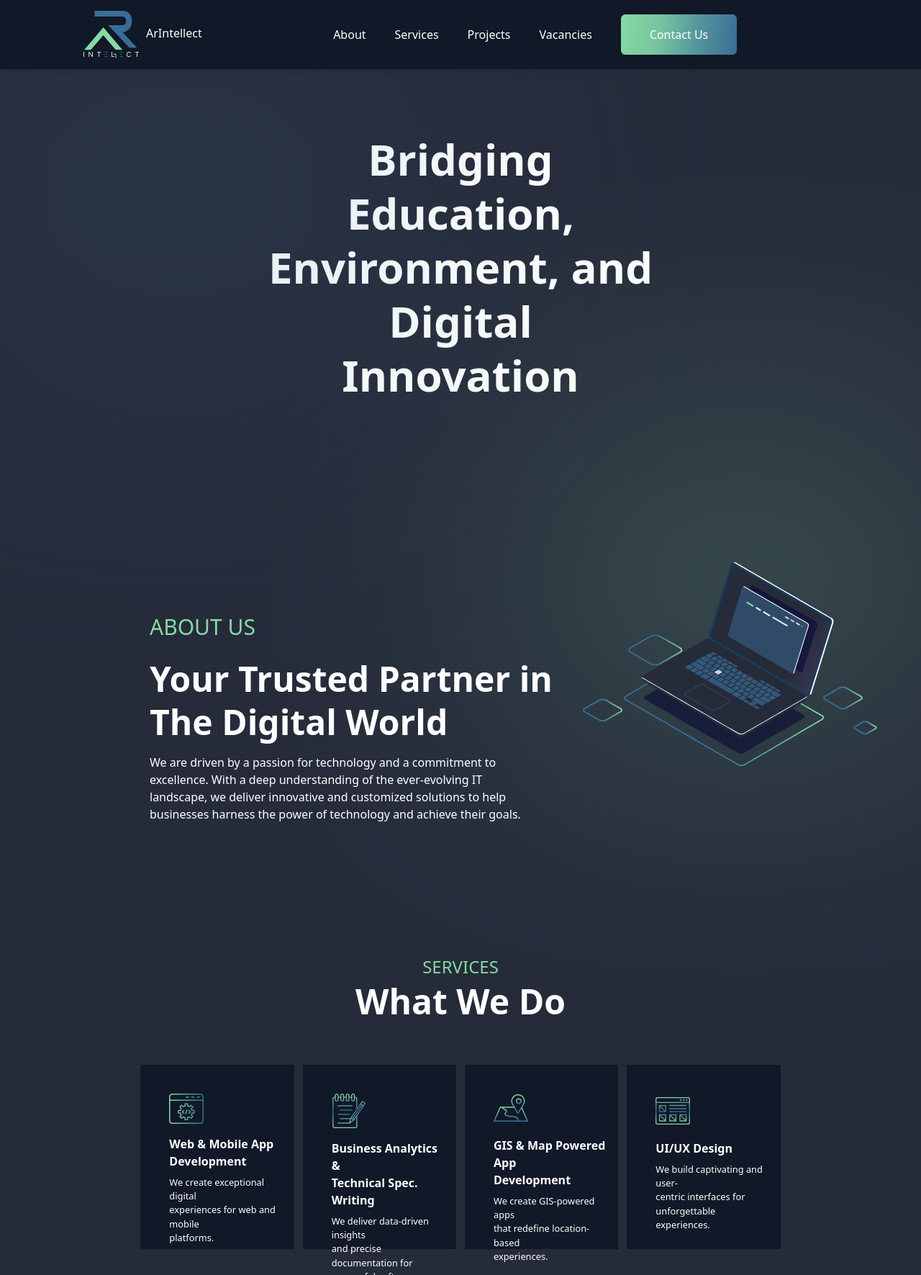
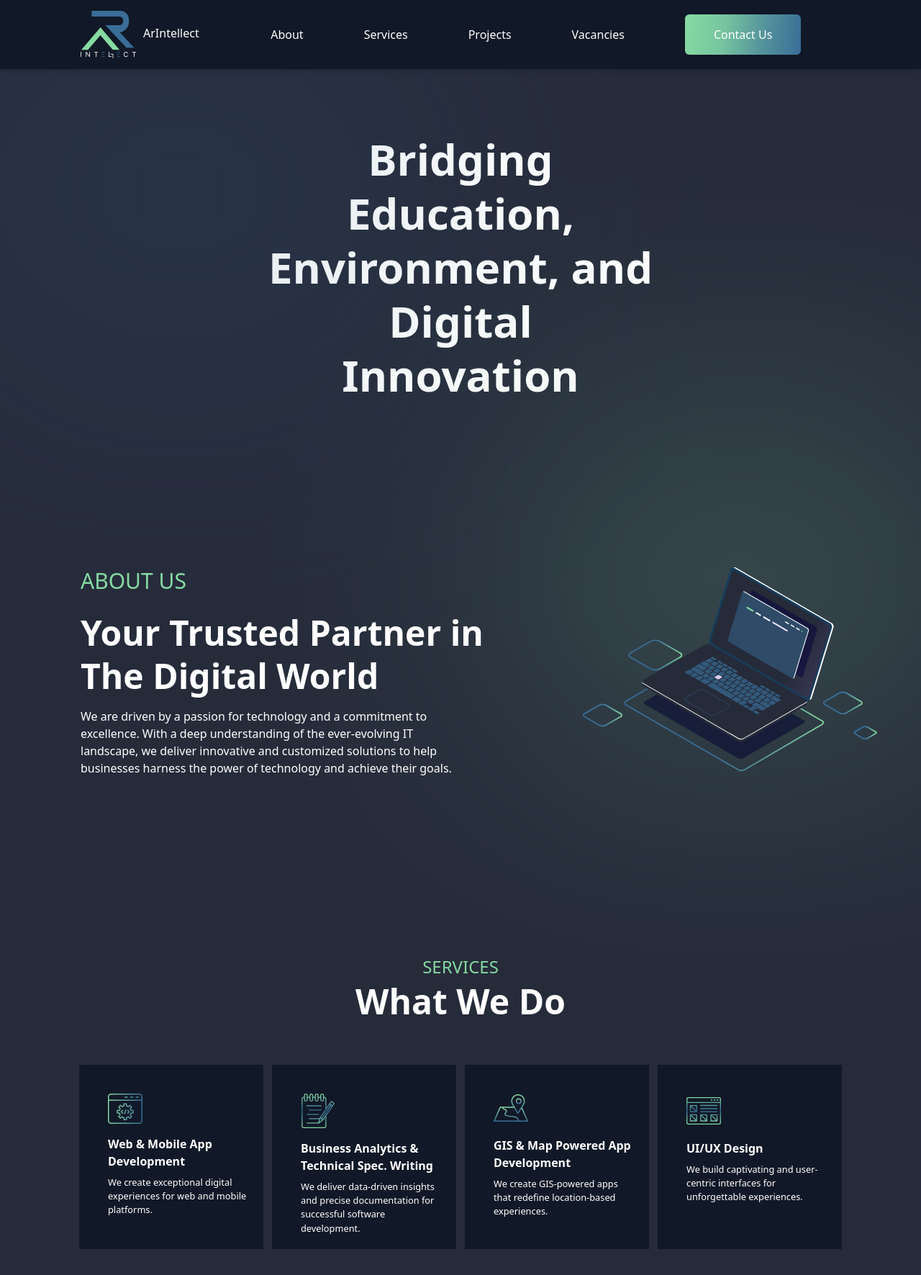
Before and after one commit to Vahe9955/arintellect.am, a website built with Vite: page src/index.html in a window 1280 px wide. Shown: the top 1771 px of the page at 72% size. Built offline with nearby package versions, Linux system fonts and the light colour scheme; a web font is replaced by a local one.

Commit message:
fixed  position

```diff
--- a/src/index.html
+++ b/src/index.html
@@ -26,9 +26,9 @@
           ></script>
         </head>
         <body class="bg-262B3A ">
-          <nav class="fixed top-0 left-0 w-full h-24 p-5 shadow-md flex items-center bg-gray-900 text-white justify-between z-10">
+          <nav class=".header fixed top-0 left-0 w-full h-24  shadow-md flex items-center bg-gray-900 text-white justify-between z-10">
             <div class="flex justify-between items-center">
-              <span class="text-2xl font-[Poppins] flex pl-24 cursor-pointer">
+              <span class="text-2xl font-[Poppins] flex pl-28 cursor-pointer">
                 <img class="logoFirst inline" src="Images/ArIntellectLogo.svg" />
                 <p class=" text-base pl-2.5  text-white inline-flex mt-5 font-sans">ArIntellect</p>
               </span>
@@ -38,9 +38,9 @@
               </span>
             </div>
 
-            <ul class="w-full left-0 md:flex md:items-center z-[-1] md:z-auto md:py-0 py-4 md:pl-0 pl-7 h-24 md:opacity-100 opacity-0 top-[-500px] transition-all ease-in duration-500 md:justify-center md:static absolute md:w-full">
+            <ul class="gap-11 w-full justify-center left-0 md:flex md:items-center z-[-1] md:z-auto md:py-0 py-4 md:pl-0 pl-7 h-24 md:opacity-100 opacity-0 top-[-500px] transition-all ease-in duration-500 md:justify-center md:static absolute md:w-full">
               <li class="li mr-6 mx-4 my-6 md:my-0 inline-flex">
-                <a href="#about-link" class="text-white hover:text-cyan-500 duration-500 font-sans" onclick="scrollToSection('about-link')">About</a>
+                <a href="#about-link" class="text-white  hover:text-cyan-500 duration-500 font-sans" onclick="scrollToSection('about-link')">About</a>
               </li>
               <li class="li mr-6 mx-4 my-6 md:my-0 inline-flex">
                 <a href="#services-link" onclick="scrollToSection('services-link')" class="text-white hover:text-cyan-500 duration-500 font-sans">Services</a>
@@ -51,9 +51,11 @@
               <li class="li mr-6 ms-4 my-6 md:my-0 inline-flex">
                 <a href="#vacancies-link" onclick="scrollToSection('vacancies-link')" class="text-white hover:text-cyan-500 duration-500 font-sans">Vacancies</a>
               </li>
-              <button href="#contactus-link" onclick="scrollToSection('contactus-link')" class="left-40 li mr-6 p-10 contactusbutton mx-4 w-36 h-14 hover:bg-cyan-500 py-4 text-white font-medium cursor-pointer font-sans">
+              <div class="pr-2.5 ">
+              <button href="#contactus-link" onclick="scrollToSection('contactus-link')" class="  right-align left-40 li mr-6 p-10 contactusbutton mx-4 w-36 h-14 hover:bg-cyan-500 py-4 text-white font-medium cursor-pointer font-sans">
                 Contact Us
               </button>
+            </div>
             </ul>
           </nav>
 
@@ -96,7 +98,7 @@
                 "
               ></div>
               <div class="about ">
-                <div class="mt-64 pl-52  absolute ">
+                <div class="mt-48 pl-28  absolute ">
                   <p class="p1 font-sans font-normal  leading-8 text-custom-green text-3xl max-w-max w-113 h-16  " href="#about">ABOUT US</p>
 
       <p class="p2 text-white max-w-max font-sans  font-bold from-neutral-700 text-5xl">
@@ -110,22 +112,12 @@
                     landscape, we deliver innovative and customized solutions to help<br />
                     businesses harness the power of technology and achieve their goals.
                   </p>
-
-
-
-
-
-
-
-
-
                 </div>
-
             </div>
-            <div class="animation absolute right-0"  id="animation"
+            <div class="animation absolute right-0 mt-8"  id="animation"
             >
               <script src="https://unpkg.com/@lottiefiles/lottie-player@latest/dist/lottie-player.js"></script>
-              <lottie-player class="h-64 w-72" src="./animation.json"  background="transparent"  speed="1" style="width: 520px; height: 672px"  loop  autoplay></lottie-player>
+              <lottie-player class="h-64 w-72 mt-10" src="./animation.json"  background="transparent"  speed="1" style="width: 520px; height: 542px"   loop  autoplay></lottie-player>
 
 
             </div>
@@ -146,7 +138,7 @@
               </div>
               <div class=" flex mt-16  gap-3 justify-center ">
 
-                  <div class="lg:w-1/6 p-4 w-64 h-64 bg-gray-900">
+                  <div class="lg:w-1/5 p-4 w-64 h-64 bg-gray-900">
                     <div class="mt-6 ml-6">
                       <img src="images/rectangle-1.svg"  />
                       <p class="
@@ -155,7 +147,7 @@
                     </div>
                     </div>
 
-                  <div class="lg:w-1/6 p-4 w-64 h-64 bg-gray-900">
+                  <div class="lg:w-1/5 p-4 w-64 h-64 bg-gray-900">
                     <div class="mt-6 ml-6">
                       <img src="images/rectangle-2.svg" class="w-12 h-12" />
                       <p class=" font-bold  text-white mt-4 font-sans inline-block"> Business Analytics &<br />Technical Spec. Writing</p>
@@ -163,7 +155,7 @@
                     </div>
                     </div>
 
-                  <div class="lg:w-1/6 p-4 w-64 h-64 bg-gray-900">
+                  <div class="lg:w-1/5 p-4 w-64 h-64 bg-gray-900">
                     <div class="mt-5 ml-6">
                       <img src="Images/rectangle-3.svg" class="w-12 h-12">
                       <p class=" font-bold  text-white mt-4 font-sans" > GIS & Map Powered App<br /> Development</p>
@@ -171,7 +163,7 @@
                     </div>
                     </div>
 
-                  <div class="lg:w-1/6 p-4 w-64 h-64 bg-gray-900">
+                  <div class="lg:w-1/5 p-4 w-64 h-64 bg-gray-900">
                     <div class="mt-6 ml-6">
                       <img src="Images/rectangle-4.svg" class="w-12 h-12" />
                       <p class=" font-bold  text-white mt-4 font-sans"> UI/UX Design</p>
@@ -192,13 +184,13 @@
               </p>
           </div>
           <div class=" flex mt-16  gap-5 justify-center ">
-            <div class="lg:w-1/3 p-4 w-72 h-64 bg-gray-900" >
+            <div class="lg:w-2/5 p-4 w-72 h-64 bg-gray-900" >
               <img src="Images/works-p1.svg" class="w-12 h-12 mt-4 ml-4" />
               <p class="font-bold text-white mt-4 font-sans ml-4 ">Police Operational Management Center Develoment <br /> & Maintenance</p>
               <article class="font-normal text-white mt-2 font-sans ml-4">This is about management from Emergency Call to Duty<br /> Officers operations with Real Time Collaboration</article>
           </div>
 
-          <div class="lg:w-1/3 p-4  w-72 h-64 bg-gray-900"  >
+          <div class="lg:w-2/5 p-4  w-72 h-64 bg-gray-900"  >
               <img src="Images/works-p2.svg" class="w-12 h-12 mt-4 ml-4" />
               <p class="font-bold text-white mt-4 font-sans ml-4">EcoIntellect Portal</p>
               <article class="font-normal text-white mt-2 font-sans ml-4"> Educational Platform to Learn About Ecology and to Help  <br /> Keep our Environment Clean and Healthy with Gamification Elements</article>
@@ -335,6 +327,13 @@ seciotn.scrollIntoView({ behavior: 'smooth' });
             margin: 0 165px;
           }
         }
+        .header {
+  text-align: left;
+}
+
+.right-align {
+  text-align: right;
+}
 
 
     </style>
```
